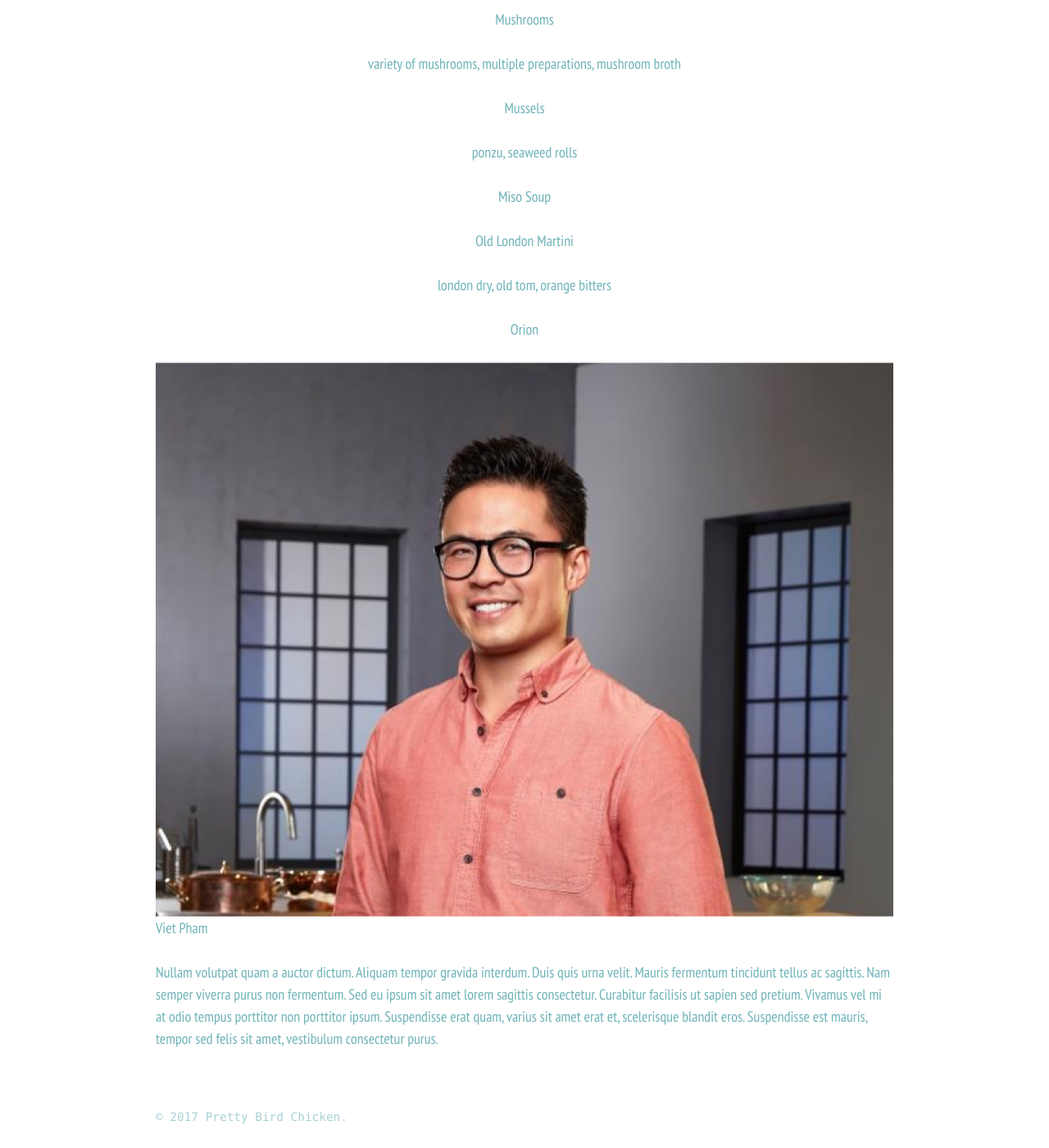
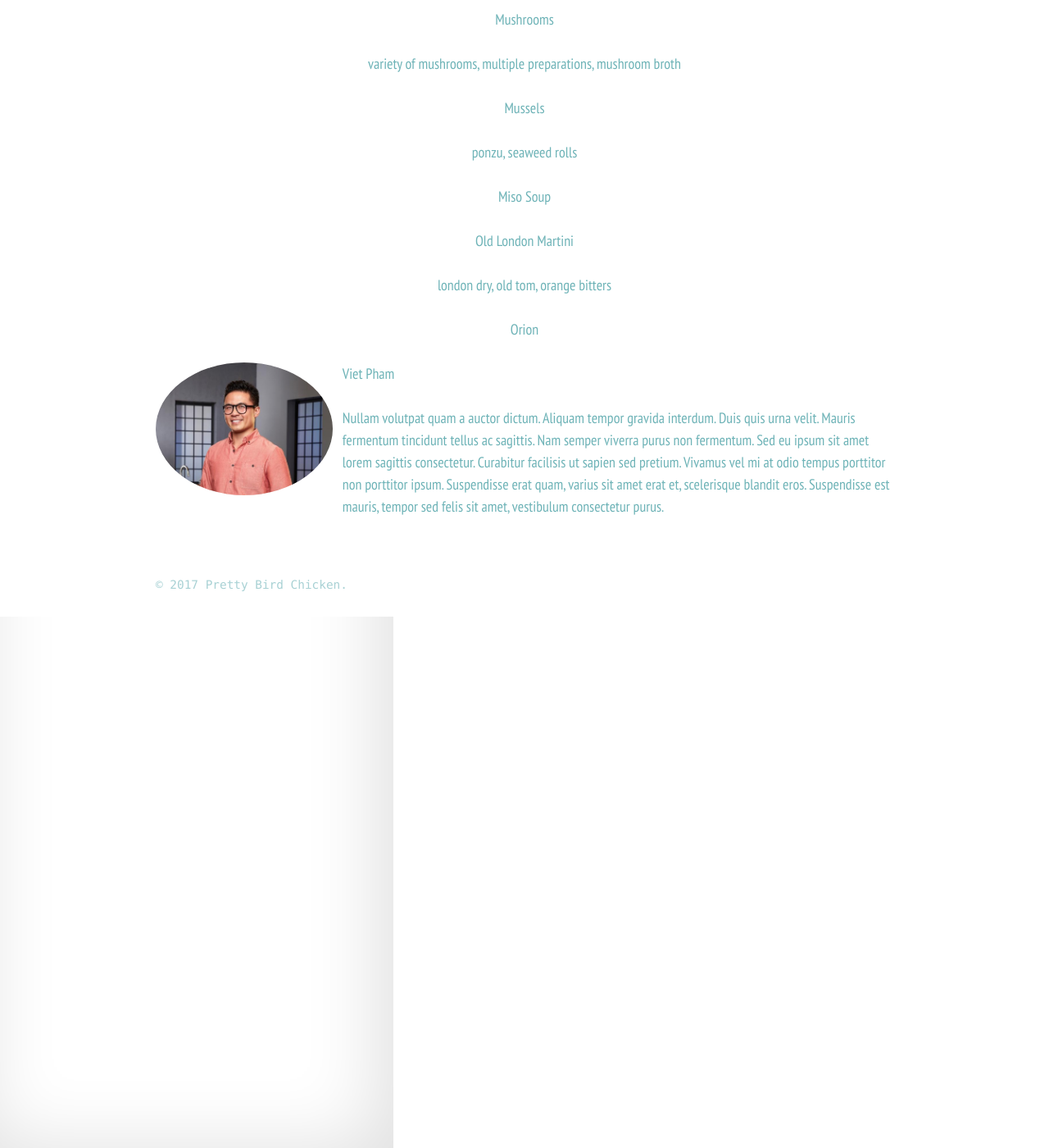
Before and after one commit to PHironaka/pretty-bird, a Jekyll site: the page built from about-the-restaurant.markdown, in a window 1280 px wide and 1400 px high, scrolled down 900 px. Shown: the whole window at 82% size. Built offline with Jekyll 4.4.1, drawn with Linux system fonts in a browser that asks for light colours.

Commit message:
update from previous commit

```diff
--- a/_layouts/page.html
+++ b/_layouts/page.html
@@ -25,8 +25,9 @@
 
     <article class="team-wrap">
         {% for Team in site.team %}
-          <div class="team-content">
             <img src="{{Team.image}}" alt="{{Team.title}}">
+            <div class="team-content">
+
             <p>{{Team.title}}</p>
             <p>{{Team.content}}</p>
           </div>
--- a/_sass/basically-basic/_layout.scss
+++ b/_sass/basically-basic/_layout.scss
@@ -152,6 +152,14 @@
     }
   }
 
+  .team-wrap {
+    img {
+      @include span(4 of 16);
+      border-radius: 50%;
+
+    }
+  }
+
 }
 
 .layout--about {
```
